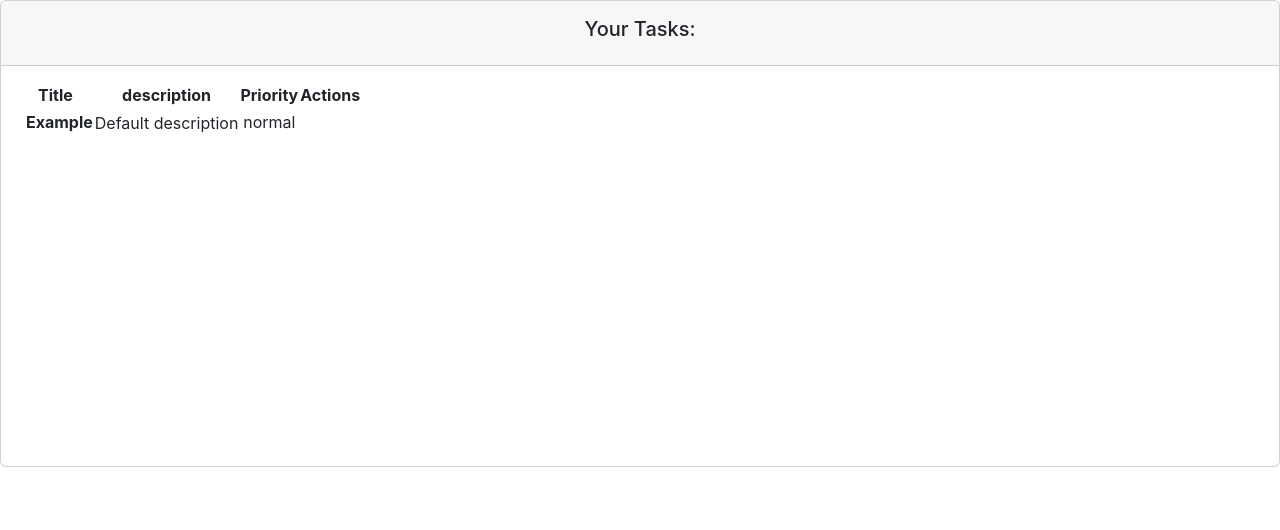
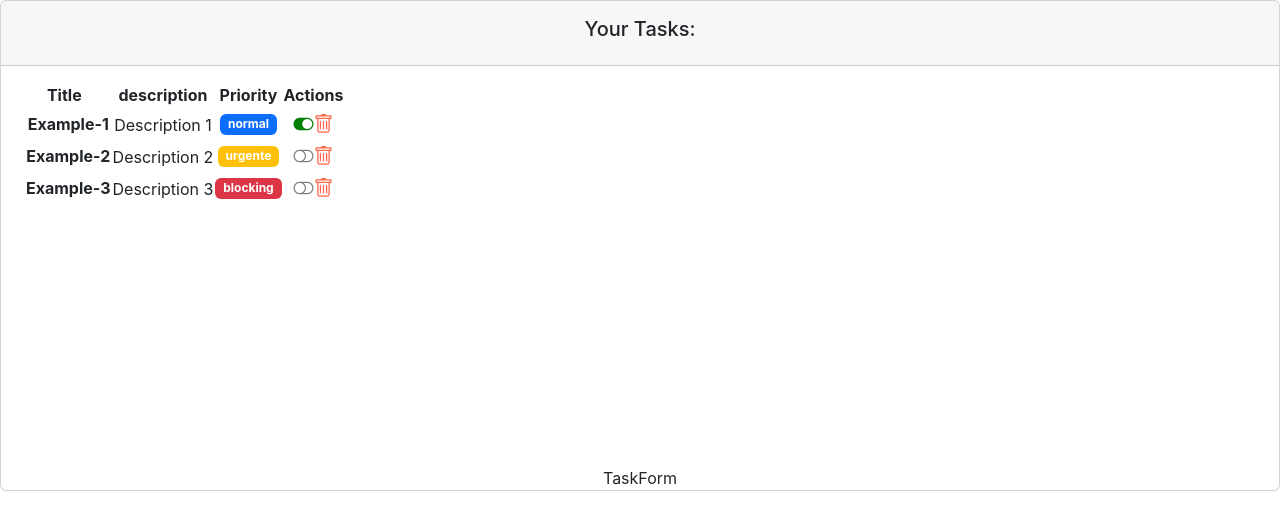
Before and after one commit to StivenAAmayaS/Aprendiendo-React-en-OB, a React (Create React App) app: page / in a window 1280 px wide. Shown: the top 530 px of the page. Built offline with nearby package versions, Linux system fonts and the light colour scheme.

Commit message:
Sesión 7: finalizada

```diff
--- a/package.json
+++ b/package.json
@@ -7,6 +7,7 @@
     "@testing-library/react": "^13.4.0",
     "@testing-library/user-event": "^13.5.0",
     "bootstrap": "^5.2.3",
+    "bootstrap-icons": "^1.10.3",
     "node-sass": "^7.0.3",
     "react": "^18.2.0",
     "react-dom": "^18.2.0",
--- a/src/components/container/task_list.jsx
+++ b/src/components/container/task_list.jsx
@@ -6,17 +6,37 @@ import TaskComponent from "../pure/task";
 
 // Importamos la hoja de estilos de task.scss
 import "../../styles/task.scss";
+import TaskForm from "../pure/forms/taskForm";
 
 const TasklistComponent = (props) => {
-  const defaultTaks = new Task(
-    "Example",
-    "Default description",
-    false,
+  const defaultTaks1 = new Task(
+    "Example-1",
+    "Description 1",
+    true,
     LEVELS.NORMAL
   );
 
+  const defaultTaks2 = new Task(
+    "Example-2",
+    "Description 2",
+    false,
+    LEVELS.URGENTE
+  );
+
+  const defaultTaks3 = new Task(
+    "Example-3",
+    "Description 3",
+    false,
+    LEVELS.BLOCKING
+  );
+
   // Estado del componente
-  const [tasks, setTasks] = useState([defaultTaks]);
+  const [tasks, setTasks] = useState([
+    defaultTaks1,
+    defaultTaks2,
+    defaultTaks3,
+  ]);
+
   const [loading, setLoading] = useState(true);
 
   // Control del ciclo de vida del componente
@@ -57,11 +77,15 @@ const TasklistComponent = (props) => {
                 </tr>
               </thead>
               <tbody>
-                {/* TODO: Iterar sobre una lista de tareas */}
-                <TaskComponent task={defaultTaks}></TaskComponent>
+                {tasks.map((task, index) => {
+                  return (
+                    <TaskComponent key={index} task={task}></TaskComponent>
+                  );
+                })}
               </tbody>
             </table>
           </div>
+          <TaskForm></TaskForm>
         </div>
       </div>
     </div>
--- /dev/null
+++ b/src/components/pure/forms/taskForm.jsx
@@ -0,0 +1,9 @@
+import React from 'react'
+
+const TaskForm = () => {
+  return (
+    <div>TaskForm</div>
+  )
+}
+
+export default TaskForm;
--- a/src/components/pure/task.jsx
+++ b/src/components/pure/task.jsx
@@ -4,6 +4,7 @@ import { Task } from "../../models/task_class";
 
 // Importamos la hoja de estilos de task.scss
 import "../../styles/task.scss";
+import { LEVELS } from "../../models/levels_enum";
 
 const TaskComponent = ({ task }) => {
   useEffect(() => {
@@ -13,6 +14,55 @@ const TaskComponent = ({ task }) => {
       console.log(`Task: ${task.name} is going to unmount`);
     };
   }, [task]);
+
+  /**
+   * function taht return a Badge
+   * depending on the level of the task
+   *  */
+
+  const taskLevelBadge = () => {
+    switch (task.level) {
+      case LEVELS.NORMAL:
+        return (
+          <h6 className="mb-0">
+            <span className="badge bg-primary">{task.level}</span>
+          </h6>
+        );
+      case LEVELS.URGENTE:
+        return (
+          <h6 className="mb-0">
+            <span className="badge bg-warning">{task.level}</span>
+          </h6>
+        );
+      case LEVELS.BLOCKING:
+        return (
+          <h6 className="mb-0">
+            <span className="badge bg-danger">{task.level}</span>
+          </h6>
+        );
+
+      default:
+        break;
+    }
+  };
+
+  const taskCompletedIcon = () => {
+    if (task.completed) {
+      return (
+        <i
+          className="bi-toggle-on"
+          style={{ color: "green", fontSize: "20px" }}
+        ></i>
+      );
+    } else {
+      return (
+        <i
+          className="bi-toggle-off"
+          style={{ color: "grey", fontSize: "20px" }}
+        ></i>
+      );
+    }
+  };
 
   return (
     <tr className="fw-normal">
@@ -24,11 +74,20 @@ const TaskComponent = ({ task }) => {
       </td>
       <td className="align-middle">
         {/* TODO: Sustituir por un badge */}
-        <span>{task.level}</span>
+        {/* Execution of functions to return badge element */}
+        {taskLevelBadge()}
+
+        {/* <span>{task.level}</span> */}
       </td>
       <td className="align-middle">
         {/* TODO: Sustituir por iconos */}
-        <span>{task.completed}</span>
+        {taskCompletedIcon()}
+        <i
+          className="bi-trash"
+          style={{ color: "tomato", fontSize: "20px" }}
+        ></i>
+
+        {/* <span>{task.completed ? "Completed" : "Pending"}</span> */}
       </td>
     </tr>
     // ---------------------------------------------------
--- a/src/index.js
+++ b/src/index.js
@@ -4,6 +4,10 @@ import ReactDOM from 'react-dom/client';
 // Aqui añadimos Bootstrap a nuestro proyecto ---------
 import 'bootstrap/dist/css/bootstrap.css';
 // Importante: los estilos propios deben ir debajo del bootstrap para que no los pise.
+// ----------------------------------------------------
+
+// Aqui importamos Bootstrap-icons --------------------
+import 'bootstrap-icons/font/bootstrap-icons.css'
 // ----------------------------------------------------
 
 import './index.css';
```
Also changed, not shown: 1 other file (tests, documents, lock files or other folders).
